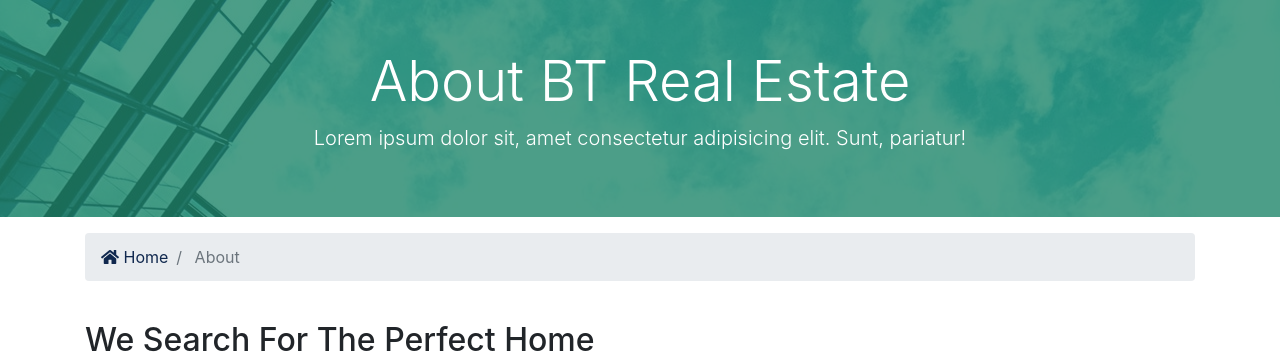
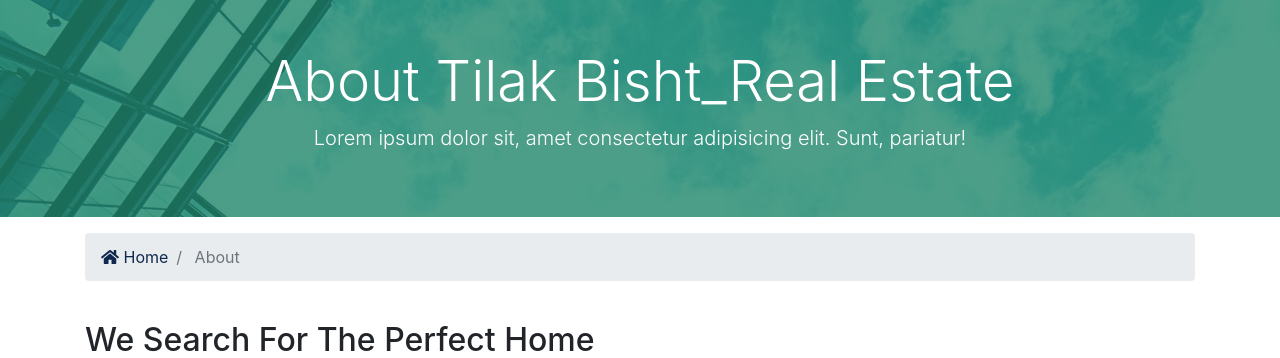
Before and after one commit to tbisht82/RealEstate_Project, a Django app: page /about in a window 1280 px wide. Shown: the part 128-486 px from the top of the page. Run offline with Django 3.2, Linux system fonts and the light colour scheme; data that the repository does not hold is empty; parts of the project's set-up code (start-up, migrations or seed data) failed here and were passed over; some libraries are stand-ins or nearby versions.

Commit message:
changes in About Page

```diff
--- a/pages/templates/about.html
+++ b/pages/templates/about.html
@@ -9,7 +9,7 @@
     <div class="container">
         <div class="row text-center">
             <div class="col-md-12">
-                <h1 class="display-4">About BT Real Estate</h1>
+                <h1 class="display-4">About Tilak Bisht_Real Estate</h1>
                 <p class="lead">Lorem ipsum dolor sit, amet consectetur adipisicing elit. Sunt, pariatur!</p>
             </div>
         </div>
```
